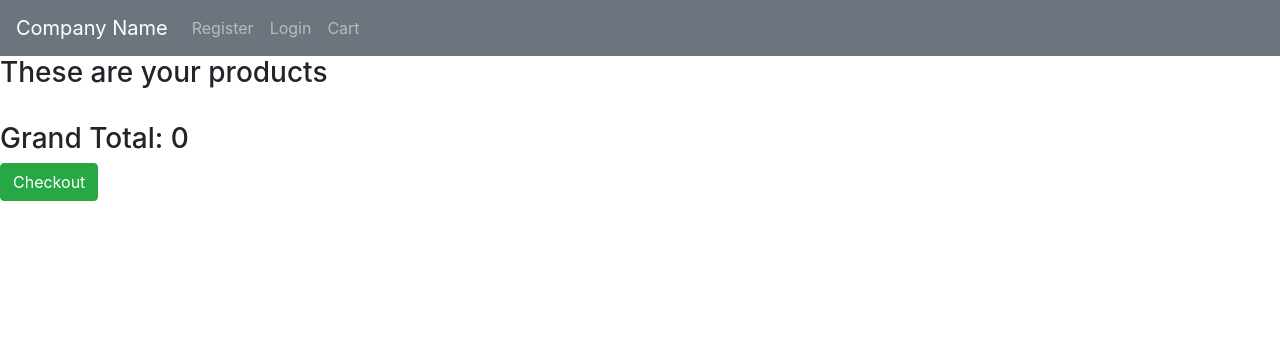
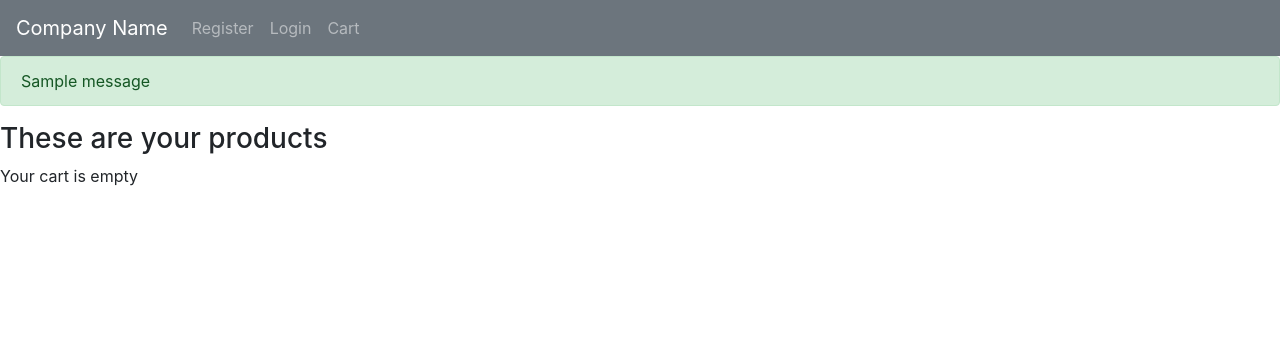
Before and after one commit to Miguelmargar/ecommerce-learn, a Django app: page /cart/view in a window 1280 px wide. Shown: the top 356 px of the page. Run offline with Django 3.2, Linux system fonts and the light colour scheme; tables that the repository leaves empty hold one stand-in row (values such as "Sample post"); one stand-in notice (Sample message) is shown; some libraries are stand-ins or nearby versions.

Commit message:
removed checkout button when empty cart

```diff
--- a/cart/templates/cart/viewcart.html
+++ b/cart/templates/cart/viewcart.html
@@ -2,6 +2,7 @@
 {% block content %}
 
 <h3>These are your products</h3>
+{% if cart|length > 0 %}
 <div class="container">
     <div class="row">
         {% for p in cart %}
@@ -28,4 +29,7 @@
 
 <a href="{% url 'checkout' %}" class="btn btn-success" role="button">Checkout</a>
 </div>
+{% else %}
+    Your cart is empty
+{% endif %}
 {% endblock content %}
--- a/cart/views.py
+++ b/cart/views.py
@@ -15,7 +15,7 @@ def view_cart(request):
 #the below adds a cart in session which is not permanent for the user - it's stored in memory
 def add_to_cart(request):
     #get the product we are adding
-    id = request.POST["product_id"]
+    id = request.POST["product_id"]#product id here could be banana but has to be the same as in the html name tag
     product = get_object_or_404(Product, pk=id)
     #get the current cart
     cart = request.session.get("cart", {})
@@ -28,7 +28,7 @@ def add_to_cart(request):
     return redirect("get_products")
 
 def remove_from_cart(request):
-    id = request.POST["product_id"]
+    id = request.POST["product_id"]#product id here could be banana but has to be the same as in the html name tag
     product = get_object_or_404(Product, pk=id)
     cart = request.session.get("cart", {})
     if cart[id] > 1:
--- a/checkout/templates/checkout/checkout.html
+++ b/checkout/templates/checkout/checkout.html
@@ -18,6 +18,7 @@
 {% block content %}
 
 <h3>These are your products</h3>
+
 <div class="container">
     <div class="row">
         {% for p in cart %}
--- a/checkout/views.py
+++ b/checkout/views.py
@@ -38,7 +38,7 @@ def checkout(request):
                 messages.error(request, "Your card was declined!")
 
             if customer.paid:
-                messages.error(request, "You have successfully paid")
+                messages.success(request, "You have successfully paid")
 
                 # Send Email
                 send_confirmation_email(request.user.email, request.user, items_and_total)
--- a/ecommerce/settings/base.py
+++ b/ecommerce/settings/base.py
@@ -111,3 +111,5 @@ USE_TZ = True
 
 STRIPE_PUBLISHABLE = os.environ.get("STRIPE_PUBLISHABLE_KEY")
 STRIPE_SECRET = os.environ.get("STRIPE_SECRET_KEY")
+
+MESSAGE_STORAGE = "django.contrib.messages.storage.session.SessionStorage"
--- a/templates/base.html
+++ b/templates/base.html
@@ -43,6 +43,16 @@
             </div>
         </nav>
     </header>
+     {% if messages %}
+        <div class="alert alert-success">
+            <div class="messages">
+                {% for message in messages %}
+                    {{ message }}
+                {% endfor %}
+            </div>
+        </div>
+    {% endif %}
+
     {% block content %}
     {% endblock %}
 </body>
```
